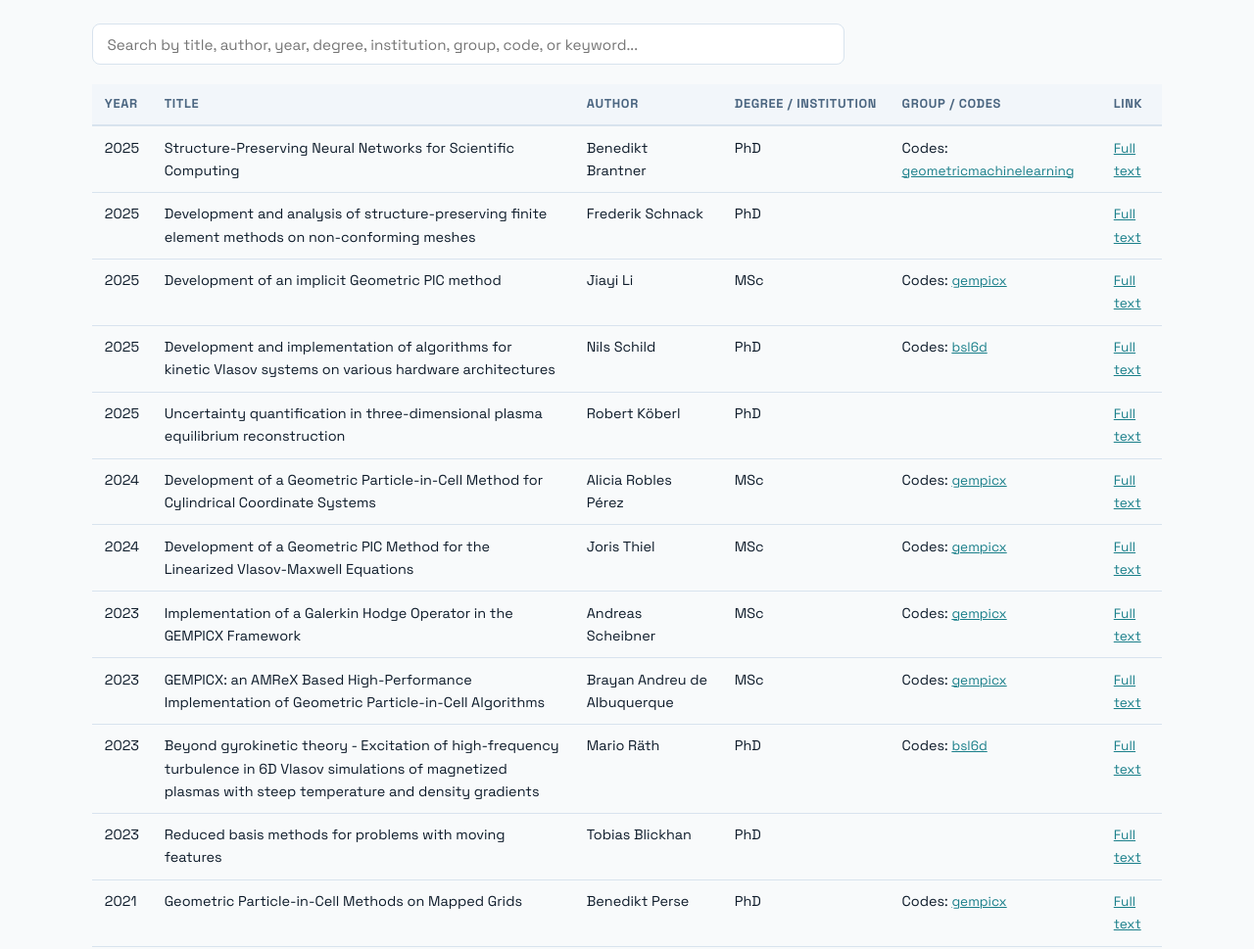
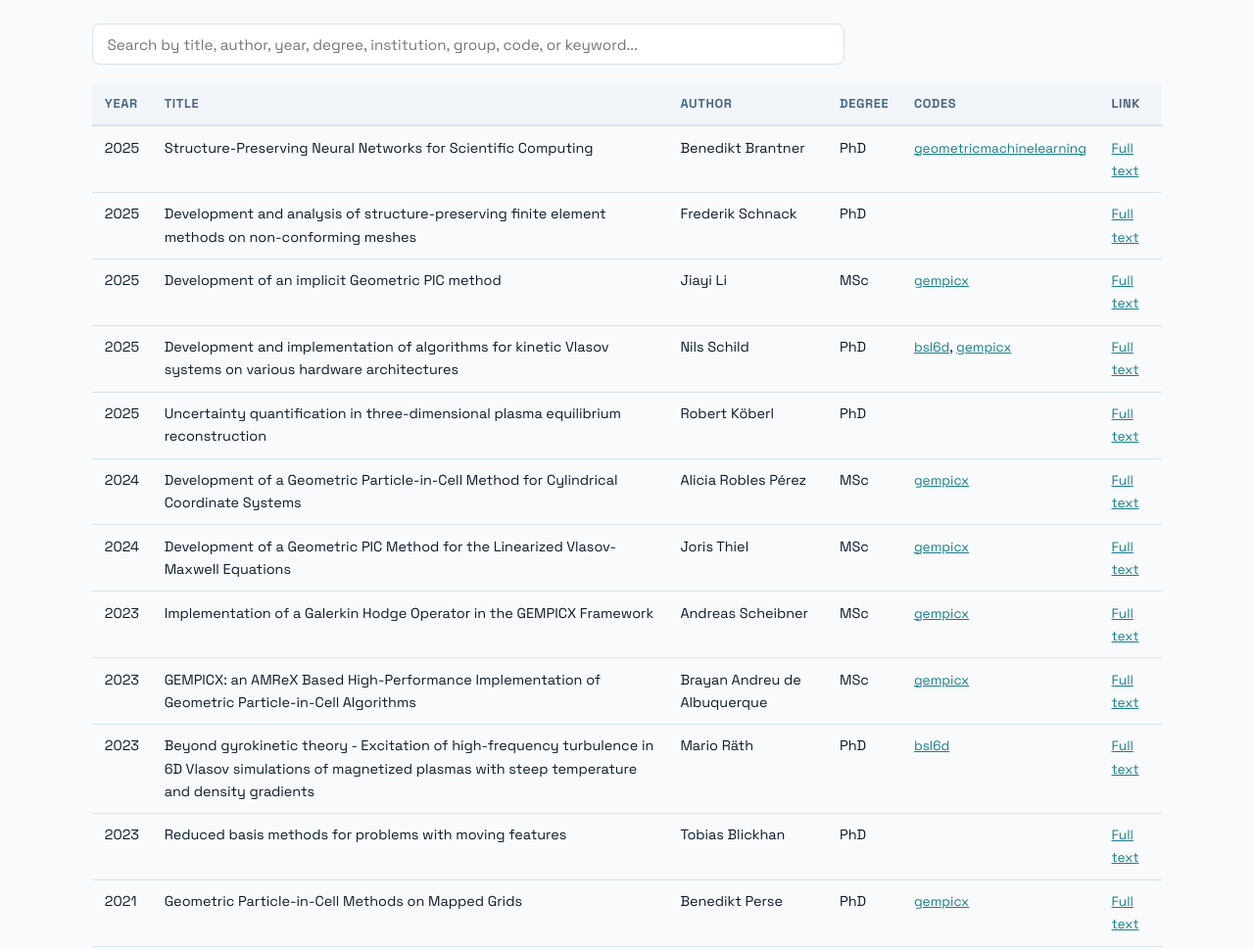
Before and after one commit to nmpp-hub/nmpp-hub.github.io, an Astro site: page /dissertations in a window 1280 px wide. Shown: the part 180-1149 px from the top of the page at 98% size. Built offline with nearby package versions, Linux system fonts and the light colour scheme; Astro itself is replaced by a stand-in of ours.

Commit message:
Cleaned up the code column in the tables

```diff
--- a/src/pages/dissertations.astro
+++ b/src/pages/dissertations.astro
@@ -17,8 +17,8 @@ import Base from '../layouts/Base.astro';
           <th>Year</th>
           <th>Title</th>
           <th>Author</th>
-          <th>Degree / Institution</th>
-          <th>Group / Codes</th>
+          <th>Degree</th>
+          <th>Codes</th>
           <th>Link</th>
         </tr>
       </thead>
@@ -28,7 +28,7 @@ import Base from '../layouts/Base.astro';
           <td>Structure-Preserving Neural Networks for Scientific Computing</td>
           <td>Benedikt Brantner</td>
           <td>PhD</td>
-          <td>Codes: <a href="/codes/geometricmachinelearning/">geometricmachinelearning</a></td>
+          <td><a href="/codes/geometricmachinelearning/">geometricmachinelearning</a></td>
           <td><a href="https://mediatum.ub.tum.de/?id=1754855">Full text</a></td>
         </tr>
         <tr>
@@ -44,7 +44,7 @@ import Base from '../layouts/Base.astro';
           <td>Development of an implicit Geometric PIC method</td>
           <td>Jiayi Li</td>
           <td>MSc</td>
-          <td>Codes: <a href="/codes/gempicx/">gempicx</a></td>
+          <td><a href="/codes/gempicx/">gempicx</a></td>
           <td><a href="https://gitlab.mpcdf.mpg.de/gempic/gempic/-/wikis/uploads/0eeb1e3836bed9ce95b4c154d631fc71/Development_of_an_implicit_Geometric_PIC_method-Jiayi-Li.pdf">Full text</a></td>
         </tr>
         <tr>
@@ -52,7 +52,7 @@ import Base from '../layouts/Base.astro';
           <td>Development and implementation of algorithms for kinetic Vlasov systems on various hardware architectures</td>
           <td>Nils Schild</td>
           <td>PhD</td>
-          <td>Codes: <a href="/codes/bsl6d/">bsl6d</a></td>
+          <td><a href="/codes/bsl6d/">bsl6d</a>, <a href="/codes/gempicx/">gempicx</a></td>
           <td><a href="https://mediatum.ub.tum.de/?id=1762920">Full text</a></td>
         </tr>
         <tr>
@@ -68,7 +68,7 @@ import Base from '../layouts/Base.astro';
           <td>Development of a Geometric Particle-in-Cell Method for Cylindrical Coordinate Systems</td>
           <td>Alicia Robles Pérez</td>
           <td>MSc</td>
-          <td>Codes: <a href="/codes/gempicx/">gempicx</a></td>
+          <td><a href="/codes/gempicx/">gempicx</a></td>
           <td><a href="https://gitlab.mpcdf.mpg.de/gempic/gempic/-/wikis/uploads/0236ffa4ace37242ce0cae6163862c08/RoblesPerez_Thesis.pdf">Full text</a></td>
         </tr>
         <tr>
@@ -76,7 +76,7 @@ import Base from '../layouts/Base.astro';
           <td>Development of a Geometric PIC Method for the Linearized Vlasov-Maxwell Equations</td>
           <td>Joris Thiel</td>
           <td>MSc</td>
-          <td>Codes: <a href="/codes/gempicx/">gempicx</a></td>
+          <td><a href="/codes/gempicx/">gempicx</a></td>
           <td><a href="https://gitlab.mpcdf.mpg.de/gempic/gempic/-/wikis/uploads/ee7b814e95d5e5cb487540b67cadcdef/Thiel_Abschlussarbeit.pdf">Full text</a></td>
         </tr>
         <tr>
@@ -84,7 +84,7 @@ import Base from '../layouts/Base.astro';
           <td>Implementation of a Galerkin Hodge Operator in the GEMPICX Framework</td>
           <td>Andreas Scheibner</td>
           <td>MSc</td>
-          <td>Codes: <a href="/codes/gempicx/">gempicx</a></td>
+          <td><a href="/codes/gempicx/">gempicx</a></td>
           <td><a href="https://gitlab.mpcdf.mpg.de/gempic/gempic/-/wikis/uploads/512499465fab766940ddc4fc873d58b0/Master_Thesis_Final_mitUnterschrift.pdf">Full text</a></td>
         </tr>
         <tr>
@@ -92,7 +92,7 @@ import Base from '../layouts/Base.astro';
           <td>GEMPICX: an AMReX Based High-Performance Implementation of Geometric Particle-in-Cell Algorithms</td>
           <td>Brayan Andreu de Albuquerque</td>
           <td>MSc</td>
-          <td>Codes: <a href="/codes/gempicx/">gempicx</a></td>
+          <td><a href="/codes/gempicx/">gempicx</a></td>
           <td><a href="https://gitlab.mpcdf.mpg.de/gempic/gempic/-/wikis/uploads/2e060474713417c776b8fefe07f61253/MasterThesis_Brayan.pdf">Full text</a></td>
         </tr>
         <tr>
@@ -100,7 +100,7 @@ import Base from '../layouts/Base.astro';
           <td>Beyond gyrokinetic theory - Excitation of high-frequency turbulence in 6D Vlasov simulations of magnetized plasmas with steep temperature and density gradients</td>
           <td>Mario Räth</td>
           <td>PhD</td>
-          <td>Codes: <a href="/codes/bsl6d/">bsl6d</a></td>
+          <td><a href="/codes/bsl6d/">bsl6d</a></td>
           <td><a href="https://mediatum.ub.tum.de/1703830">Full text</a></td>
         </tr>
         <tr>
@@ -116,7 +116,7 @@ import Base from '../layouts/Base.astro';
           <td>Geometric Particle-in-Cell Methods on Mapped Grids</td>
           <td>Benedikt Perse</td>
           <td>PhD</td>
-          <td>Codes: <a href="/codes/gempicx/">gempicx</a></td>
+          <td><a href="/codes/gempicx/">gempicx</a></td>
           <td><a href="https://mediatum.ub.tum.de/1641472">Full text</a></td>
         </tr>
       </tbody>
--- a/src/pages/publications.astro
+++ b/src/pages/publications.astro
@@ -18,7 +18,7 @@ import Base from '../layouts/Base.astro';
           <th>Title</th>
           <th>Authors</th>
           <th>Venue</th>
-          <th>Group / Codes</th>
+          <th>Codes</th>
           <th>Link</th>
         </tr>
       </thead>
```
Also changed, not shown: 2 other files.
